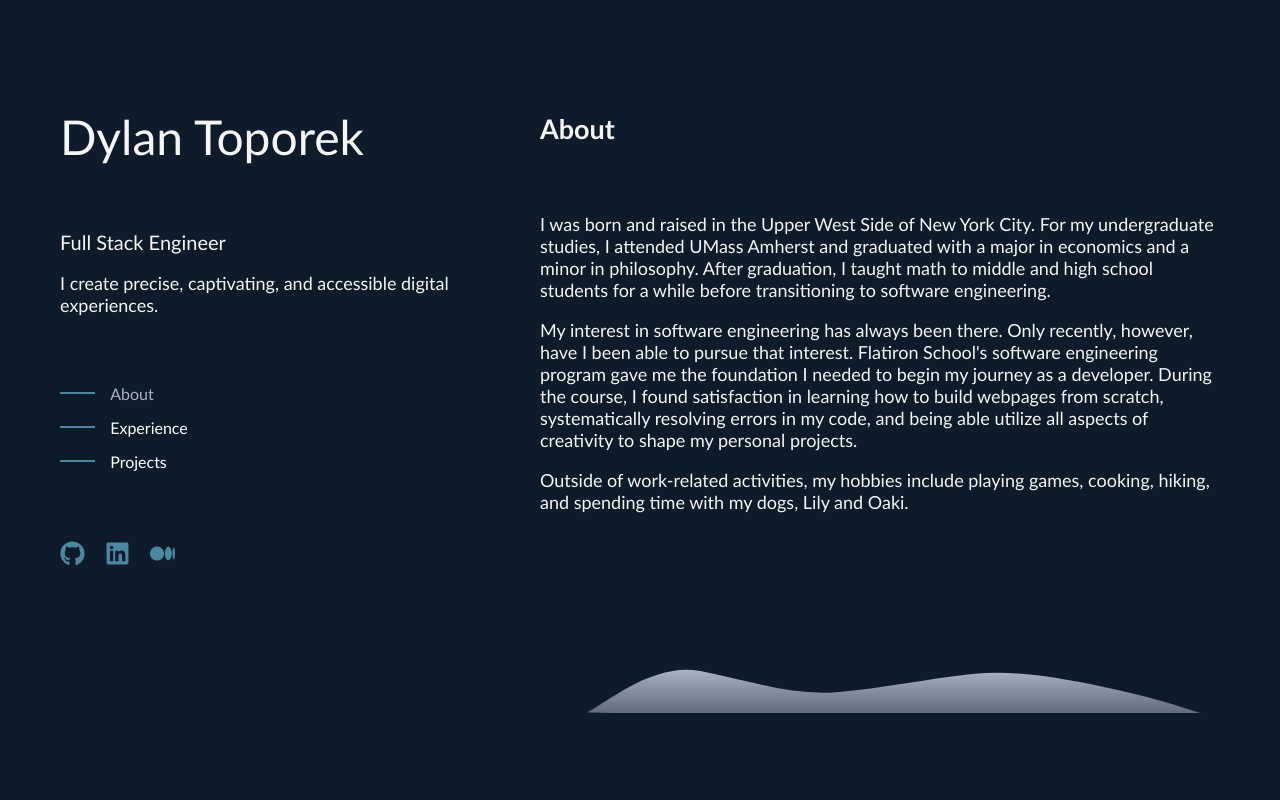
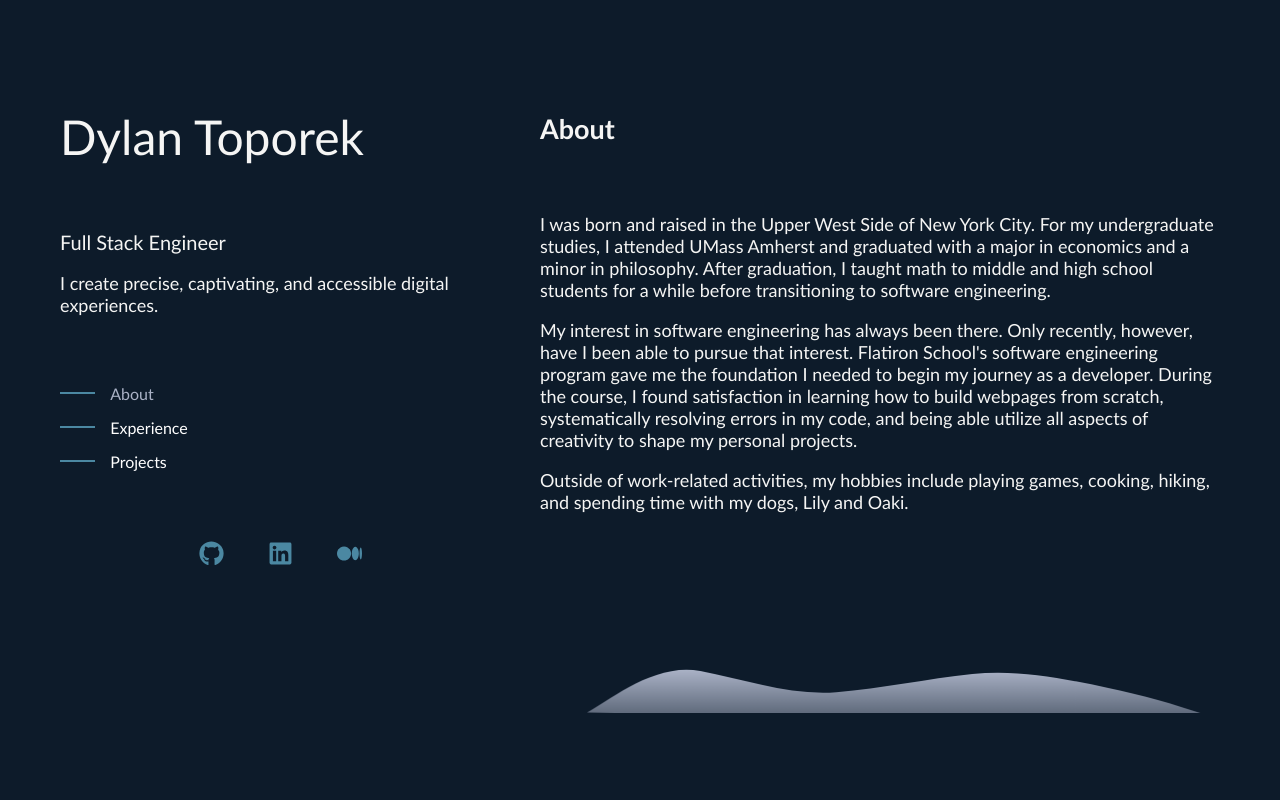
Before and after one commit to dylantoporek/new-portfolio, a Next.js app: page / in a window 1280 px wide. Shown: the top 800 px of the page. Built offline with nearby package versions, Linux system fonts and the light colour scheme.

Commit message:
final touches

```diff
--- a/app/components/leftSide/socialLinks/SocialLinks.tsx
+++ b/app/components/leftSide/socialLinks/SocialLinks.tsx
@@ -6,10 +6,23 @@ import {
   faGithub,
   faMedium
 } from '@fortawesome/free-brands-svg-icons'
-import React, {useState} from 'react'
+import React, {useState, useEffect} from 'react'
 import { motion } from "framer-motion"
 
 export const SocialLinks = () => {
+  const [isMobile, setIsMobile] = useState(false);
+
+  useEffect(() => {
+      // Function to check screen width
+      const checkScreenSize = () => {
+          setIsMobile(window.innerWidth < 768); // Mobile = <768px
+      };
+
+      checkScreenSize(); // Check once on mount
+      window.addEventListener("resize", checkScreenSize); // Listen for window resize
+
+      return () => window.removeEventListener("resize", checkScreenSize); // Cleanup
+  }, []);
     const [isHovered, setIsHovered] = useState('')
     const contactMethods = ['github', 'linkedin', 'medium']
 
@@ -32,8 +45,25 @@ export const SocialLinks = () => {
           return  "https://medium.com/@dylantoporek"
         }
       }
+      // isHovered === method ? 'white' : "#4B88A2"
+
+      function handleColor(method: string){
+        if (isMobile){
+          if (isHovered === method){
+            return 'black'
+          } else return '#4B88A2'
+        } else if (isHovered === method){
+          return 'white'
+        } else return '#4B88A2'
+      }
     return (
-        <div className={styles.socials}>
+        <div
+          className={styles.socials}
+          style={{
+            display: 'flex',
+            flexDirection: isMobile ? 'column' : 'row',
+            gap: isMobile ? 30: '10%',
+          }}>
             {contactMethods.map((method) => {
           return (
             <motion.div
@@ -50,7 +80,7 @@ export const SocialLinks = () => {
                 onMouseOut={() => setIsHovered('')}
                 id={method}
                 icon={iconPicker(method)!}
-                color={isHovered === method ? 'white' : "#4B88A2"}
+                color={handleColor(method)}
                 style={{
                 position: 'relative',
                 width: '25px',
--- a/app/components/rightSide/RightSide.tsx
+++ b/app/components/rightSide/RightSide.tsx
@@ -48,6 +48,7 @@ export const RightSide = () => {
                 style={{
                     display: 'flex',
                     flexDirection: 'column',
+                    // marginBottom: isMobile ? 40: 0
                 }}>
                 <motion.h2
                     id='about'
@@ -62,6 +63,8 @@ export const RightSide = () => {
                 <About/>
             </div>
             <Wave/>
+            {/* {isMobile ? null : <Wave/>} */}
+
             <div
             // id='experience'
             style={{
@@ -81,7 +84,7 @@ export const RightSide = () => {
                 </motion.h2>
                 <Experience/>
             </div>
-            <Wave/>
+            {isMobile ? null : <Wave/>}
             <div
                 ref={projectsRef}
                 style={{
--- a/app/components/sideMenu.tsx
+++ b/app/components/sideMenu.tsx
@@ -1,7 +1,7 @@
 "use client";
 import { useState, useEffect } from "react";
 import { motion } from "framer-motion";
-
+import { SocialLinks } from "./leftSide/socialLinks/SocialLinks";
 const navItems = [
   { id: "about", label: "About" },
   { id: "experience", label: "Experience" },
@@ -137,8 +137,15 @@ const SideMenu = () => {
           </button>
         </motion.div>
 
-
-        <nav style={{
+          <div
+          style={{
+            height: '100%',
+            display: 'flex',
+            flexDirection: 'column',
+            alignItems: 'center',
+            justifyContent: "space-between",
+          }}>
+          <nav style={{
             display: 'flex',
             flexDirection: 'column',
             alignItems: 'center',
@@ -160,6 +167,9 @@ const SideMenu = () => {
             </motion.div>
           ))}
         </nav>
+        <SocialLinks/>
+          </div>
+
       </motion.div>
     </motion.div>
   );
--- a/app/styles/leftSide.module.css
+++ b/app/styles/leftSide.module.css
@@ -71,5 +71,6 @@
     display: flex;
     flex-direction: row;
     padding: 0px;
-    gap: 20px;
+    gap: 15%;
+    justify-content: center;
 }
```
Also changed, not shown: 2 other files (tests, documents, lock files or other folders).
